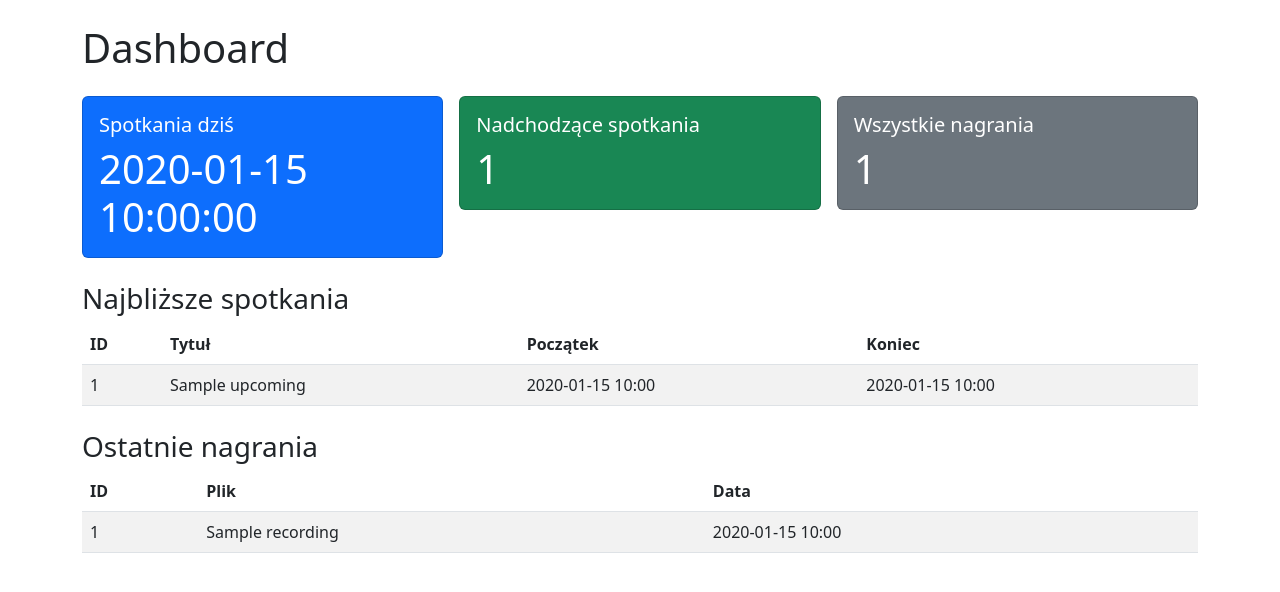
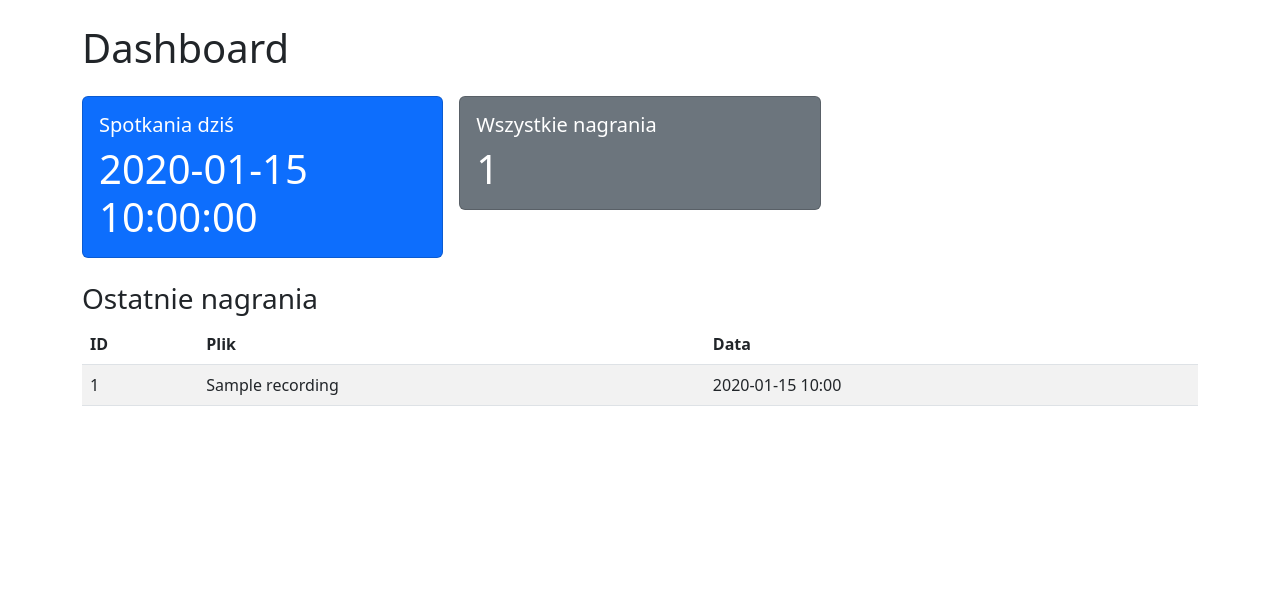
Before and after one commit to AvadEu/IST_Repo, a Flask app: template sem4/skryptowe/discord_secretary/web/templates/dashboard.html in a window 1280 px wide. Shown: the part 56-648 px from the top of the page. Run offline with Flask 3, Linux system fonts and the light colour scheme; the template is opened without the code that fills it: most values are stand-ins (such as "Sample title", 1, 10 or a date in 2020); parts of the project's set-up code (start-up, migrations or seed data) failed here and were passed over.

Commit message:
sem4/skryptowe final project

```diff
--- a/sem4/skryptowe/discord_secretary/pytest.ini
+++ b/sem4/skryptowe/discord_secretary/pytest.ini
@@ -2,3 +2,6 @@
 asyncio_mode = auto
 asyncio_default_fixture_loop_scope = function
 testpaths = tests
+# dodaj katalog projektu (rootdir) do sys.path, żeby importy `db`, `models`,
+# `config` itd. działały też przy uruchomieniu gołym `pytest` (make test)
+pythonpath = .
--- a/sem4/skryptowe/discord_secretary/web/routers/pages.py
+++ b/sem4/skryptowe/discord_secretary/web/routers/pages.py
@@ -20,9 +20,6 @@ router = APIRouter()
 
 @router.get("/", response_class=HTMLResponse)
 async def dashboard(request: Request, db: AsyncSession = Depends(get_db)):
-    # panel jest globalny (jak scheduler/przypomnienia) — bez filtra po guild,
-    # żeby spotkania z każdego serwera bota były widoczne
-    upcoming = await meeting_service.get_meetings(db, upcoming_only=True)
     recordings = await recording_service.get_recordings(db)
 
     today = datetime.now().date()
@@ -37,7 +34,6 @@ async def dashboard(request: Request, db: AsyncSession = Depends(get_db)):
         request,
         "dashboard.html",
         {
-            "upcoming": upcoming,
             "recordings": recordings,
             "recordings_count": len(recordings),
             "meetings_today": meetings_today,
--- a/sem4/skryptowe/discord_secretary/web/templates/dashboard.html
+++ b/sem4/skryptowe/discord_secretary/web/templates/dashboard.html
@@ -13,14 +13,6 @@
     </div>
   </div>
   <div class="col-md-4">
-    <div class="card text-bg-success">
-      <div class="card-body">
-        <h5 class="card-title">Nadchodzące spotkania</h5>
-        <p class="display-6 mb-0">{{ upcoming|length }}</p>
-      </div>
-    </div>
-  </div>
-  <div class="col-md-4">
     <div class="card text-bg-secondary">
       <div class="card-body">
         <h5 class="card-title">Wszystkie nagrania</h5>
@@ -30,24 +22,7 @@
   </div>
 </div>
 
-<h3>Najbliższe spotkania</h3>
-<table class="table table-striped">
-  <thead><tr><th>ID</th><th>Tytuł</th><th>Początek</th><th>Koniec</th></tr></thead>
-  <tbody>
-  {% for m in upcoming[:5] %}
-    <tr>
-      <td>{{ m.id }}</td>
-      <td>{{ m.title }}</td>
-      <td>{{ m.start_time.strftime("%Y-%m-%d %H:%M") }}</td>
-      <td>{{ m.end_time.strftime("%Y-%m-%d %H:%M") }}</td>
-    </tr>
-  {% else %}
-    <tr><td colspan="4" class="text-muted">Brak nadchodzących spotkań.</td></tr>
-  {% endfor %}
-  </tbody>
-</table>
-
-<h3 class="mt-4">Ostatnie nagrania</h3>
+<h3>Ostatnie nagrania</h3>
 <table class="table table-striped">
   <thead><tr><th>ID</th><th>Plik</th><th>Data</th></tr></thead>
   <tbody>
--- a/sem4/skryptowe/discord_secretary/web/templates/recordings.html
+++ b/sem4/skryptowe/discord_secretary/web/templates/recordings.html
@@ -14,7 +14,6 @@
   {% for r in recordings %}
     <tr>
       <td>{{ r.id }}</td>
-      <td>{{ r.meeting_id if r.meeting_id else "—" }}</td>
       <td>{{ r.created_at.strftime("%Y-%m-%d %H:%M") }}</td>
       <td>{{ r.duration_sec if r.duration_sec is not none else "?" }} s</td>
       <td>
```
Also changed, not shown: sem4/skryptowe/discord_secretary/bot/cogs/meetings_cog.py (+9 -2 lines), sem4/skryptowe/discord_secretary/bot/cogs/recording_cog.py (+11 -4 lines), sem4/skryptowe/discord_secretary/main.py (+41 -2 lines), sem4/skryptowe/discord_secretary/tests/conftest.py (+1 -1 lines), 1 other file.
